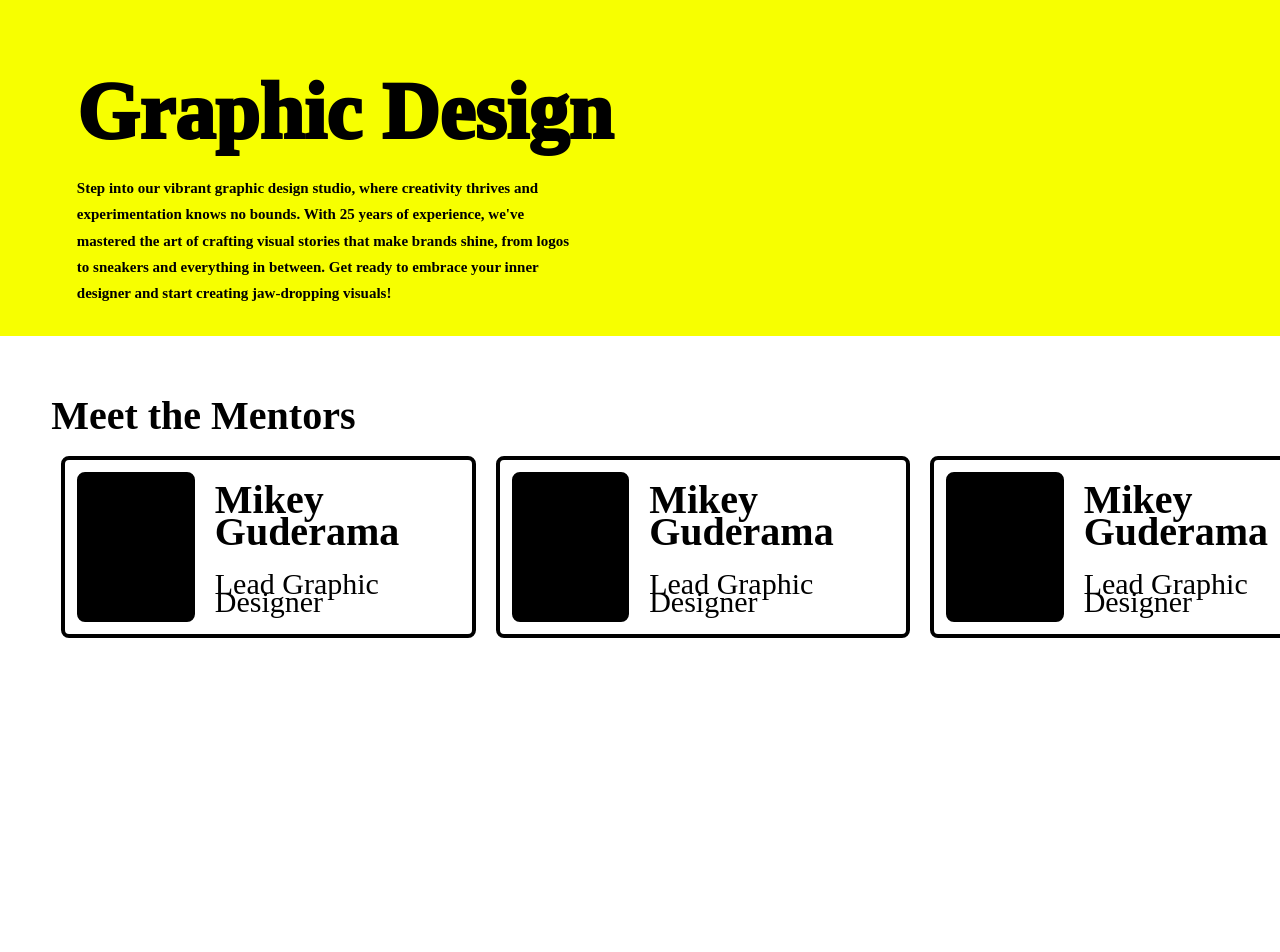
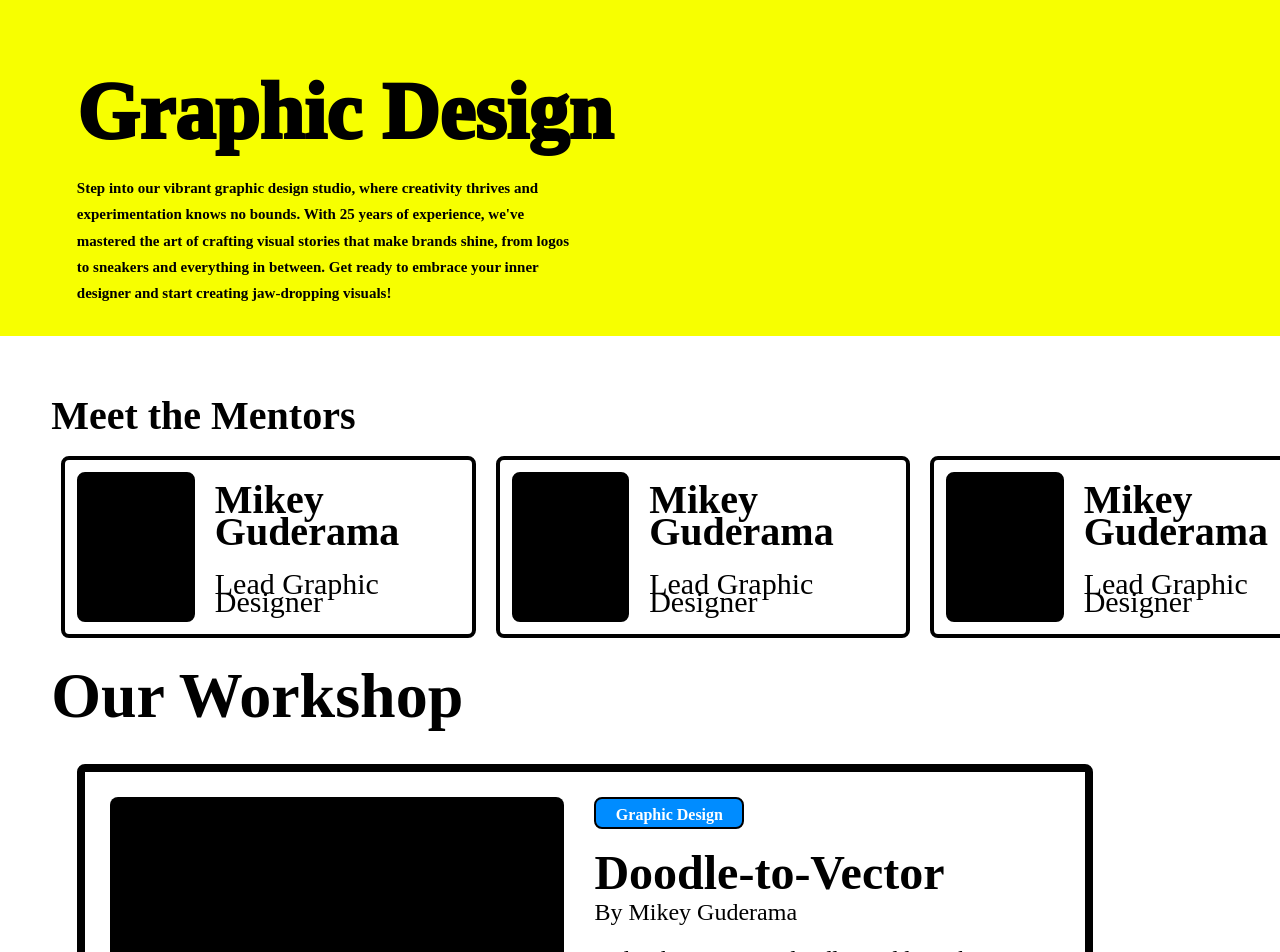
Before and after one commit to Artists-for-Humanity/afhonline, a Next.js app in the folder nextjs-blog/: page /graphic-design in a window 1280 px wide. Shown: the top 952 px of the page. Before the commit the page ends 800 px from the top, so only its background shows below. Built offline with nearby package versions, Linux system fonts and the light colour scheme.

Commit message:
Created "Our Workshops" Section
- created header
- Used LessonCard Components

```diff
--- a/nextjs-blog/pages/graphic-design.js
+++ b/nextjs-blog/pages/graphic-design.js
@@ -2,6 +2,7 @@ import React from "react";
 import Head from "next/head";
 import styles from "../styles/studioHome.module.css";
 import MentorCard from "../components/MentorCard";
+import LessonCard from "../components/LessonCard";
 
 
 
@@ -39,6 +40,44 @@ const studioHome = () => {
         />
 
       </div>
+
+      <div className={styles.workshop}> Our Workshop </div>
+
+      <div className={styles.lessonCards}>
+        <LessonCard
+          studiochip="Graphic Design"
+          title="Doodle-to-Vector"
+          author="Mikey Guderama"
+          caption="Unleash your inner doodler and learn how to transform your sketches into vibrant and scalable vector graphics."
+        />
+        <LessonCard
+          studiochip="Graphic Design"
+          title="Doodle-to-Vector"
+          author="Mikey Guderama"
+          caption="Unleash your inner doodler and learn how to transform your sketches into vibrant and scalable vector graphics."
+        />
+        <LessonCard
+          studiochip="Graphic Design"
+          title="Doodle-to-Vector"
+          author="Mikey Guderama"
+          caption="Unleash your inner doodler and learn how to transform your sketches into vibrant and scalable vector graphics."
+        />
+        <LessonCard
+          studiochip="Graphic Design"
+          title="Doodle-to-Vector"
+          author="Mikey Guderama"
+          caption="Unleash your inner doodler and learn how to transform your sketches into vibrant and scalable vector graphics."
+        />
+
+        <div className={styles.forwardButton}>
+          <img src="images/forwardArrow.png"></img>
+        </div>
+      </div>
+
+
+
+
+
       <style jsx global>{`
         html,
         body {
--- a/nextjs-blog/styles/studioHome.module.css
+++ b/nextjs-blog/styles/studioHome.module.css
@@ -43,3 +43,16 @@
     flex-direction: row;
     margin-left:4%;
 }
+
+.workshop {
+    font-style: normal;
+    font-weight: 730;
+    font-size: 64px;
+    line-height: 150%;
+    margin-left:4%;
+}
+
+.lessonCards {
+    margin-left:6%;
+    margin-top:20px;
+}
```
